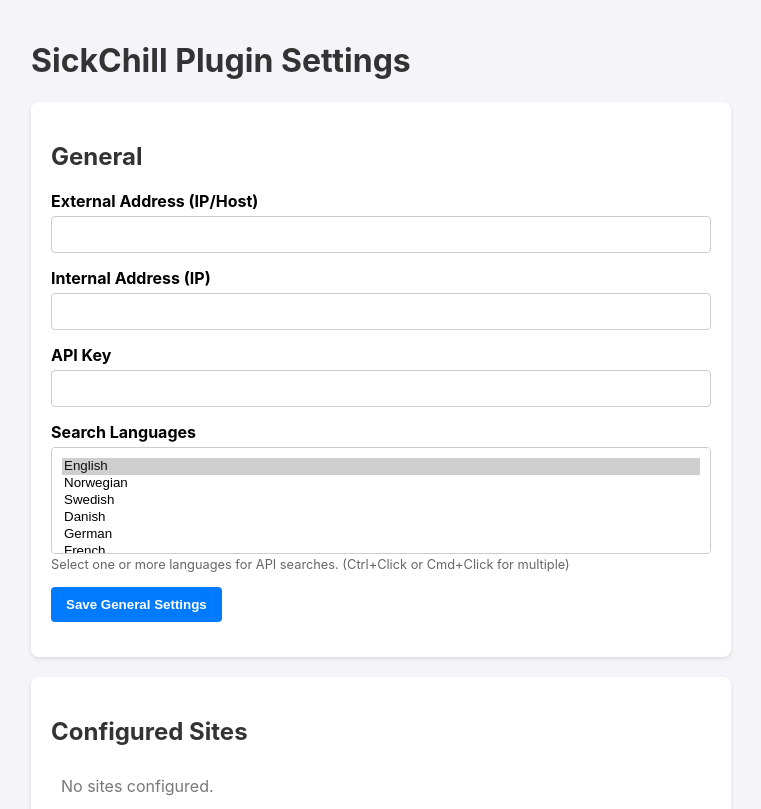
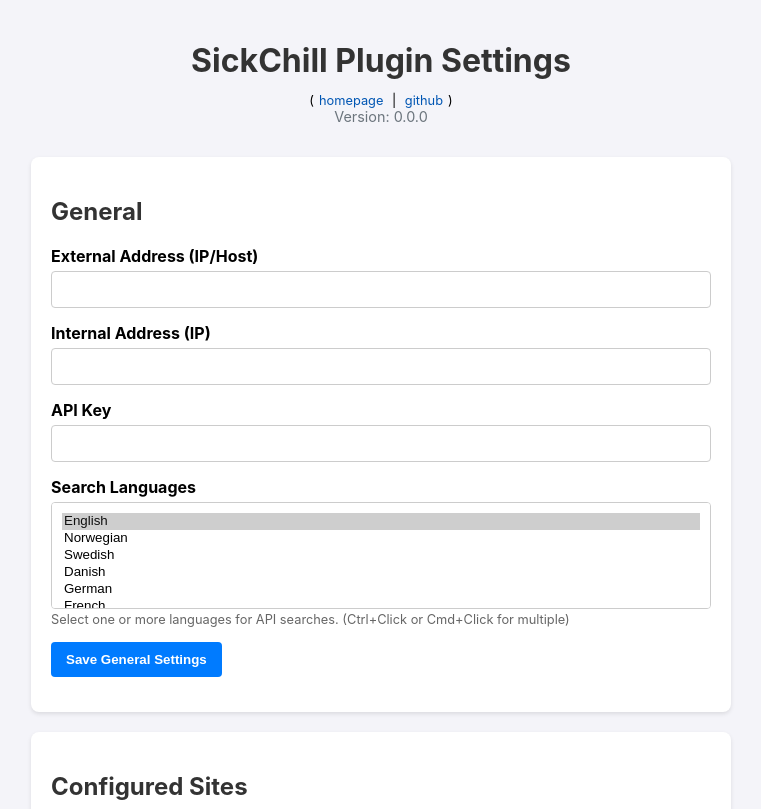
Before and after one commit to Tiwas/sc-plugin, a browser extension: page plugin/options.html in a window 1280 px wide. Shown: the top 809 px of the page, without its empty margins (259-1020 px from the left). Drawn offline with Linux system fonts and the light colour scheme.

Commit message:
Add files via upload

```diff
--- a/plugin/options.html
+++ b/plugin/options.html
@@ -11,7 +11,34 @@
             margin: auto;
             background-color: #f4f4f9;
         }
-        h1, h2, h3 {
+        .header {
+            text-align: center;
+            margin-bottom: 2rem;
+        }
+        h1 {
+            color: #333;
+            margin-bottom: 0.5rem;
+            display: inline-block;
+        }
+        .header-links {
+            font-size: 0.8em;
+            font-weight: normal;
+            vertical-align: middle;
+        }
+        .header-links a {
+            color: #0056b3;
+            text-decoration: none;
+            margin: 0 5px;
+        }
+        .header-links a:hover {
+            text-decoration: underline;
+        }
+        #version-display {
+            font-size: 0.9em;
+            color: #6c757d;
+        }
+
+        h2, h3 {
             color: #333;
         }
         .settings-card, .sites-card {
@@ -122,7 +149,17 @@
 </head>
 <body>
 
-    <h1>SickChill Plugin Settings</h1>
+    <header class="header">
+        <h1>
+            SickChill Plugin Settings
+        </h1>
+		<br>
+		<span class="header-links">
+			(<a href="https://tiwas.github.io/sc-plugin/" target="_blank">homepage</a> |
+			<a href="https://github.com/Tiwas/sc-plugin" target="_blank">github</a>)
+		</span>
+        <div id="version-display"></div>
+    </header>
 
     <div class="settings-card">
         <h2>General</h2>
@@ -158,7 +195,8 @@
     <div class="sites-card">
         <h2>Configured Sites</h2>
         <ul id="siteList">
-            </ul>
+            <!-- Site items will be injected here by JavaScript -->
+        </ul>
         <button id="addSiteBtn" class="btn-primary">Add New Site</button>
     </div>
 
@@ -172,6 +210,7 @@
         </div>
     </div>
 
+    <!-- Modal for adding/editing sites -->
     <div id="siteModal" class="modal-backdrop">
         <div class="modal-content">
             <h2 id="modalTitle">Add Site</h2>
```
Also changed, not shown: plugin/images/SC (Custom) (1).png (added), plugin/images/SC (Custom).png (added), plugin/manifest.json, plugin/options.js.
